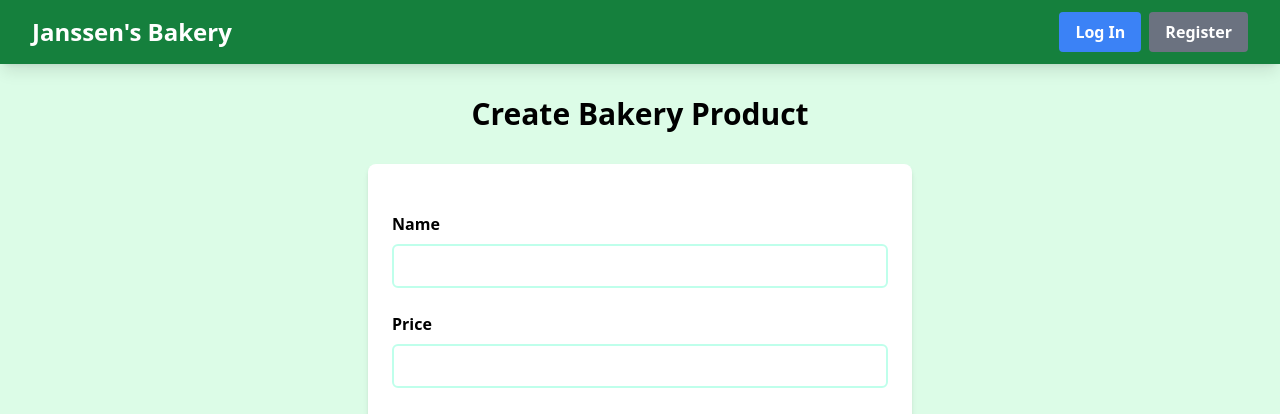
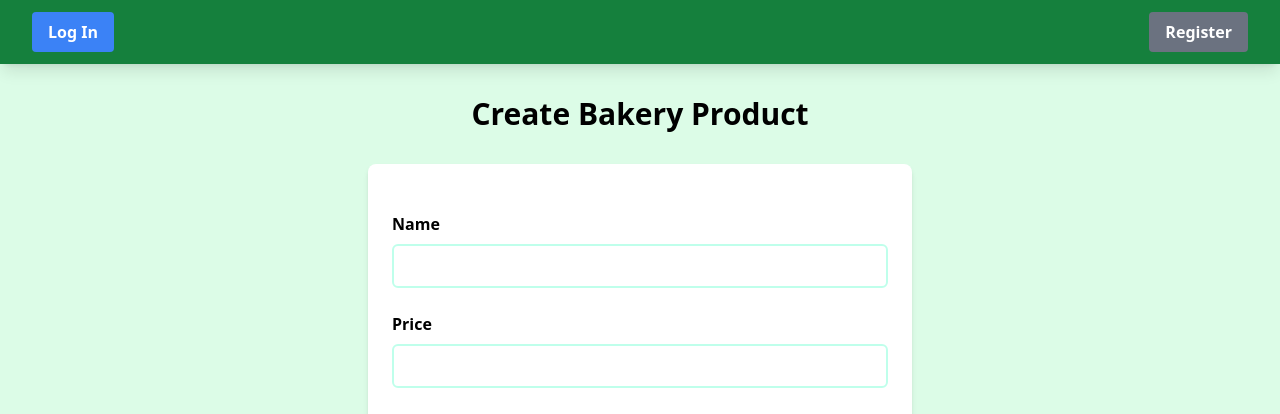
Before and after one commit to JanssenBenedict/bakery, a Django app: page /create-product in a window 1280 px wide. Shown: the top 414 px of the page. Run offline with Django 5.2, Linux system fonts and the light colour scheme; some libraries are stand-ins or nearby versions.

Commit message:
Memperbaiki display navbar

```diff
--- a/main/templates/login.html
+++ b/main/templates/login.html
@@ -10,7 +10,7 @@
     <div>
       <h2 class="mt-6 text-center text-black text-3xl font-extrabold text-black">
         Welcome to Janssen's Bakery!
-        -------------------------------------
+        ------------------------------------
         Log In To Your Account Here!
       </h2>
     </div>
--- a/main/templates/register.html
+++ b/main/templates/register.html
@@ -9,7 +9,7 @@
   <div class="max-w-md w-full space-y-8 form-style">
     <div>
       <h2 class="mt-6 text-center text-3xl font-extrabold text-black">
-        Create Your Account Here!
+        Make Your Account Here!
       </h2>
     </div>
     <form class="mt-8 space-y-6" method="POST">
@@ -60,7 +60,7 @@
     <div class="text-center mt-4">
       <p class="text-sm text-black">
         Oh, You Have An Account? Well Then,
-        <a href="{% url 'main:login' %}" class="font-medium text-green-500 hover:text-green-500">
+        <a href="{% url 'main:login' %}" class="font-medium text-green-600 hover:text-green-700">
           Log In Here!
         </a>
       </p>
--- a/templates/navbar2.html
+++ b/templates/navbar2.html
@@ -1,19 +1,17 @@
 <!-- Tailwind CSS Navigation Bar -->
 <nav class="bg-green-700 shadow-lg fixed top-0 left-0 z-40 w-screen">
-  <div class="max-w-7xl mx-auto px-4 sm:px-6 lg:px-8">
-    <div class="flex items-center justify-between h-16">
-      <div class="flex items-center">
-        <h1 class="text-2xl font-bold text-center text-white">Janssen's Bakery</h1>
-      </div>
-      <div class="hidden md:flex items-center">
+  <div class="max-w-8xl mx-auto px-4 sm:px-6 lg:px-8">
+    <div class="flex items-center h-16">
+      <div class="hidden md:flex items-center justify-between w-full">
         {% if user.is_authenticated %}
         <div class="flex items-center space-x-10">
+          <h1 class="text-2xl font-bold text-center text-white">Janssen's Bakery</h1>
           <a href="{% url 'main:show_main' %}" class="text-white font-bold">Home</a>
           <a href="{% url 'main:show_main' %}" class="text-white font-bold">Products</a>
           <a href="" class="text-white font-bold">Categories</a>
           <a href="" class="text-white font-bold">Cart</a>
-          <a class="text-transparent font-bold">FillerLineFillerLineFillerLineFillerLineFiller</a>
         </div>
+        <div class="flex items-center space-x-5">
           <span class="text-white mr-4 font-bold">Hello, {{ user.username }}!</span>
           <a href="{% url 'main:logout' %}" class="text-center bg-red-500 hover:bg-red-600 text-white font-bold py-2 px-4 rounded transition duration-300">
             Log Out
@@ -26,6 +24,7 @@
             Register
           </a>
         {% endif %}
+        </div>
       </div>
       <div class="md:hidden flex items-center">
         <button class="mobile-menu-button">
```
